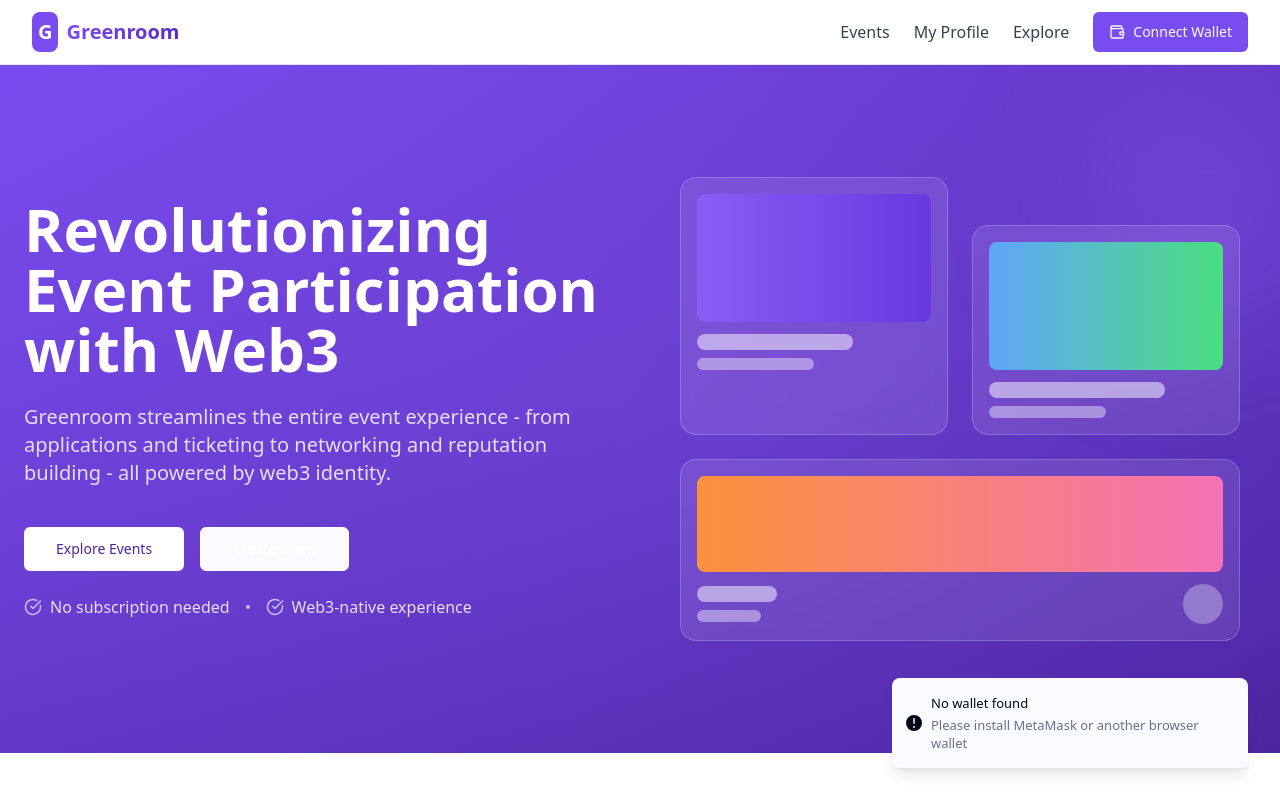
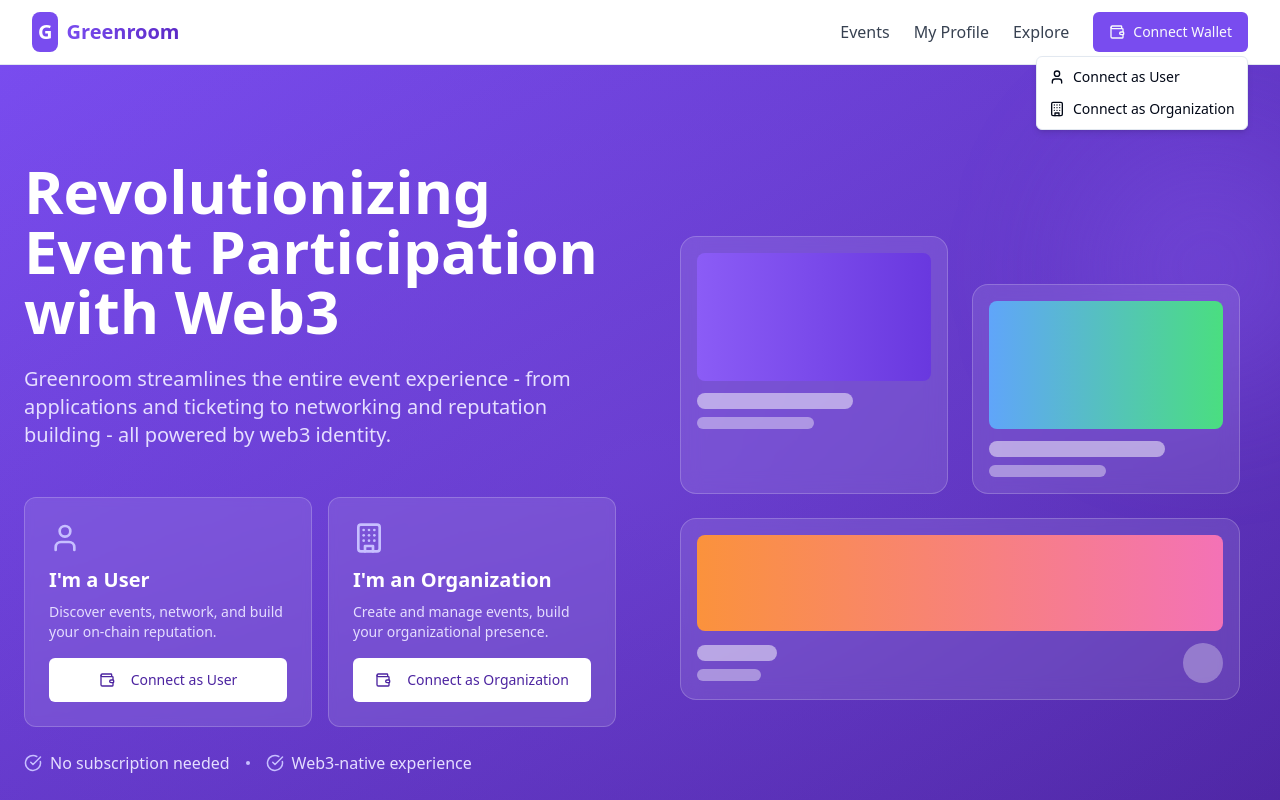
Before and after one commit to mahimasingh04/greenroom-connect, a React (Vite) app: page / in a window 1280 px wide. Both pictures are taken after a click on the button "Connect Wallet". Shown: the top 800 px of the page. Built offline with nearby package versions, Linux system fonts and the light colour scheme.

Commit message:
Add user and organization login options
Add login options for users and organizations using MetaMask on the home page.

```diff
--- a/src/components/layout/Navbar.tsx
+++ b/src/components/layout/Navbar.tsx
@@ -2,8 +2,8 @@
 import React, { useState } from 'react';
 import { Link } from 'react-router-dom';
 import { Button } from "@/components/ui/button";
-import { Menu, X, ChevronDown, Wallet } from "lucide-react";
-import { useWallet } from '@/contexts/WalletContext';
+import { Menu, X, ChevronDown, Wallet, User, Building } from "lucide-react";
+import { useWallet, UserType } from '@/contexts/WalletContext';
 import {
   DropdownMenu,
   DropdownMenuContent,
@@ -13,7 +13,7 @@ import {
 
 const Navbar = () => {
   const [isMenuOpen, setIsMenuOpen] = useState(false);
-  const { address, isConnecting, connect, disconnect } = useWallet();
+  const { address, isConnecting, userType, connect, disconnect } = useWallet();
 
   // Format address for display
   const displayAddress = address
@@ -47,25 +47,40 @@ const Navbar = () => {
             </Link>
             <div className="ml-4 flex items-center">
               {!address ? (
+                <DropdownMenu>
+                  <DropdownMenuTrigger asChild>
                     <Button
                       variant="default"
                       className="bg-greenroom-500 hover:bg-greenroom-600 flex items-center gap-2"
-                  onClick={connect}
-                  disabled={isConnecting}
                     >
                       <Wallet size={16} />
-                  {isConnecting ? 'Connecting...' : 'Connect Wallet'}
+                      Connect Wallet
                     </Button>
+                  </DropdownMenuTrigger>
+                  <DropdownMenuContent align="end">
+                    <DropdownMenuItem onClick={() => connect('user')} disabled={isConnecting}>
+                      <User size={16} className="mr-2" />
+                      Connect as User
+                    </DropdownMenuItem>
+                    <DropdownMenuItem onClick={() => connect('organization')} disabled={isConnecting}>
+                      <Building size={16} className="mr-2" />
+                      Connect as Organization
+                    </DropdownMenuItem>
+                  </DropdownMenuContent>
+                </DropdownMenu>
               ) : (
                 <DropdownMenu>
                   <DropdownMenuTrigger asChild>
                     <Button variant="outline" className="border-greenroom-200 text-greenroom-800 flex items-center gap-2">
-                      <Wallet size={16} />
+                      {userType === 'organization' ? <Building size={16} /> : <User size={16} />}
                       {displayAddress}
                       <ChevronDown size={14} />
                     </Button>
                   </DropdownMenuTrigger>
                   <DropdownMenuContent align="end">
+                    <DropdownMenuItem className="text-muted-foreground" disabled>
+                      Connected as {userType}
+                    </DropdownMenuItem>
                     <DropdownMenuItem onClick={() => navigator.clipboard.writeText(address)}>
                       Copy Address
                     </DropdownMenuItem>
@@ -116,22 +131,34 @@ const Navbar = () => {
             </Link>
             <div className="px-3 py-2">
               {!address ? (
+                <div className="space-y-2">
                   <Button
                     variant="default"
                     className="w-full bg-greenroom-500 hover:bg-greenroom-600 flex items-center justify-center gap-2"
-                  onClick={connect}
+                    onClick={() => connect('user')}
                     disabled={isConnecting}
                   >
-                  <Wallet size={16} />
-                  {isConnecting ? 'Connecting...' : 'Connect Wallet'}
+                    <User size={16} />
+                    {isConnecting ? 'Connecting...' : 'Connect as User'}
                   </Button>
+                  <Button
+                    variant="outline"
+                    className="w-full flex items-center justify-center gap-2"
+                    onClick={() => connect('organization')}
+                    disabled={isConnecting}
+                  >
+                    <Building size={16} />
+                    {isConnecting ? 'Connecting...' : 'Connect as Organization'}
+                  </Button>
+                </div>
               ) : (
                 <div className="space-y-2">
                   <div className="px-3 py-2 bg-gray-50 rounded-md flex items-center justify-between">
                     <div className="flex items-center gap-2">
-                      <Wallet size={16} className="text-greenroom-500" />
+                      {userType === 'organization' ? <Building size={16} className="text-greenroom-500" /> : <User size={16} className="text-greenroom-500" />}
                       <span className="text-sm font-medium">{displayAddress}</span>
                     </div>
+                    <span className="text-xs text-gray-500">({userType})</span>
                   </div>
                   <Button
                     variant="outline"
--- a/src/contexts/WalletContext.tsx
+++ b/src/contexts/WalletContext.tsx
@@ -2,10 +2,14 @@
 import React, { createContext, useContext, useState, useEffect, ReactNode } from 'react';
 import { toast } from "sonner";
 
+// Define user type
+export type UserType = 'user' | 'organization';
+
 interface WalletContextType {
   address: string | null;
   isConnecting: boolean;
-  connect: () => Promise<void>;
+  userType: UserType | null;
+  connect: (type: UserType) => Promise<void>;
   disconnect: () => void;
 }
 
@@ -14,12 +18,16 @@ const WalletContext = createContext<WalletContextType | undefined>(undefined);
 export function WalletProvider({ children }: { children: ReactNode }) {
   const [address, setAddress] = useState<string | null>(null);
   const [isConnecting, setIsConnecting] = useState(false);
+  const [userType, setUserType] = useState<UserType | null>(null);
 
   // Check if wallet was previously connected
   useEffect(() => {
     const savedAddress = localStorage.getItem('walletAddress');
+    const savedUserType = localStorage.getItem('userType') as UserType | null;
+
     if (savedAddress) {
       setAddress(savedAddress);
+      setUserType(savedUserType);
     }
   }, []);
 
@@ -35,7 +43,9 @@ export function WalletProvider({ children }: { children: ReactNode }) {
           });
         } else {
           setAddress(null);
+          setUserType(null);
           localStorage.removeItem('walletAddress');
+          localStorage.removeItem('userType');
           toast.error("Wallet disconnected");
         }
       });
@@ -48,7 +58,7 @@ export function WalletProvider({ children }: { children: ReactNode }) {
     };
   }, []);
 
-  const connect = async () => {
+  const connect = async (type: UserType) => {
     if (!window.ethereum) {
       toast.error("No wallet found", {
         description: "Please install MetaMask or another browser wallet"
@@ -62,9 +72,12 @@ export function WalletProvider({ children }: { children: ReactNode }) {
       const account = accounts[0];
 
       setAddress(account);
+      setUserType(type);
+
       localStorage.setItem('walletAddress', account);
+      localStorage.setItem('userType', type);
 
-      toast.success("Wallet connected", {
+      toast.success(`Connected as ${type}`, {
         description: `${account.substring(0, 6)}...${account.substring(account.length - 4)}`
       });
     } catch (error) {
@@ -79,12 +92,14 @@ export function WalletProvider({ children }: { children: ReactNode }) {
 
   const disconnect = () => {
     setAddress(null);
+    setUserType(null);
     localStorage.removeItem('walletAddress');
+    localStorage.removeItem('userType');
     toast.success("Wallet disconnected");
   };
 
   return (
-    <WalletContext.Provider value={{ address, isConnecting, connect, disconnect }}>
+    <WalletContext.Provider value={{ address, isConnecting, userType, connect, disconnect }}>
       {children}
     </WalletContext.Provider>
   );
--- a/src/pages/Index.tsx
+++ b/src/pages/Index.tsx
@@ -10,9 +10,12 @@ import {
   Network,
   Wallet,
   ArrowRight,
-  CheckCircle
+  CheckCircle,
+  User,
+  Building
 } from 'lucide-react';
 import MainLayout from '@/components/layout/MainLayout';
+import { useWallet } from '@/contexts/WalletContext';
 
 import EventList from '@/components/events/EventList';
 import HowItWorks from '@/components/home/HowItWorks';
@@ -20,6 +23,8 @@ import FeatureShowcase from '@/components/home/FeatureShowcase';
 import Testimonials from '@/components/home/Testimonials';
 
 const Index = () => {
+  const { connect, isConnecting, address } = useWallet();
+
   return (
     <MainLayout>
       {/* Hero Section */}
@@ -34,6 +39,46 @@ const Index = () => {
               <p className="text-xl text-greenroom-100">
                 Greenroom streamlines the entire event experience - from applications and ticketing to networking and reputation building - all powered by web3 identity.
               </p>
+
+              {!address && (
+                <div className="grid grid-cols-1 sm:grid-cols-2 gap-4 pt-6">
+                  <div className="bg-white/10 backdrop-blur-sm p-6 rounded-xl border border-white/20">
+                    <User size={32} className="text-greenroom-200 mb-3" />
+                    <h2 className="text-xl font-bold mb-2">I'm a User</h2>
+                    <p className="text-greenroom-100 text-sm mb-4">
+                      Discover events, network, and build your on-chain reputation.
+                    </p>
+                    <Button
+                      size="lg"
+                      className="w-full bg-white text-greenroom-800 hover:bg-greenroom-50"
+                      onClick={() => connect('user')}
+                      disabled={isConnecting}
+                    >
+                      <Wallet size={16} className="mr-2" />
+                      {isConnecting ? 'Connecting...' : 'Connect as User'}
+                    </Button>
+                  </div>
+
+                  <div className="bg-white/10 backdrop-blur-sm p-6 rounded-xl border border-white/20">
+                    <Building size={32} className="text-greenroom-200 mb-3" />
+                    <h2 className="text-xl font-bold mb-2">I'm an Organization</h2>
+                    <p className="text-greenroom-100 text-sm mb-4">
+                      Create and manage events, build your organizational presence.
+                    </p>
+                    <Button
+                      size="lg"
+                      className="w-full bg-white text-greenroom-800 hover:bg-greenroom-50"
+                      onClick={() => connect('organization')}
+                      disabled={isConnecting}
+                    >
+                      <Wallet size={16} className="mr-2" />
+                      {isConnecting ? 'Connecting...' : 'Connect as Organization'}
+                    </Button>
+                  </div>
+                </div>
+              )}
+
+              {address && (
                 <div className="flex flex-wrap gap-4 pt-4">
                   <Button size="lg" className="bg-white text-greenroom-800 hover:bg-greenroom-50">
                     <Link to="/explore">Explore Events</Link>
@@ -42,6 +87,8 @@ const Index = () => {
                     <Link to="/create">Create Event</Link>
                   </Button>
                 </div>
+              )}
+
               <div className="flex items-center gap-2 text-greenroom-100">
                 <CheckCircle size={18} className="text-greenroom-200" />
                 <span>No subscription needed</span>
```
Lines whose indentation alone changed are shown as unchanged.
